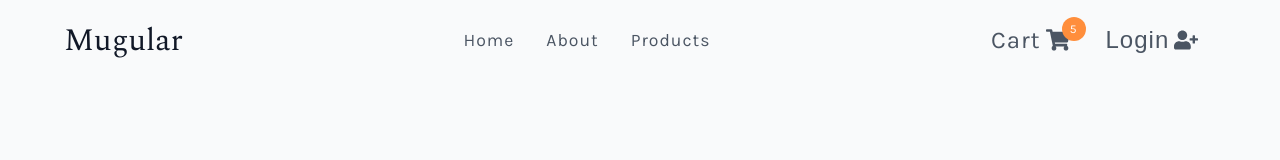
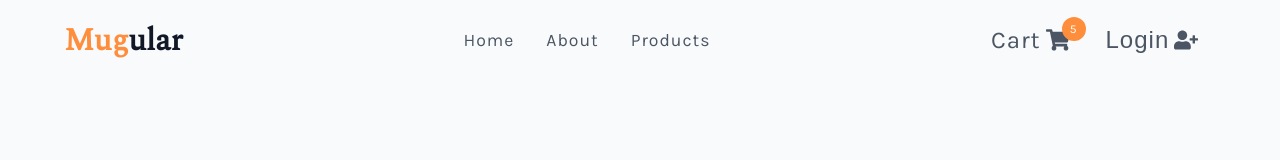
Before and after one commit to Joelzor/mugular, a React (Vite) app: page / in a window 1280 px wide. Shown: the top 160 px of the page. Built offline with nearby package versions, Linux system fonts and the light colour scheme; no server answers.

Commit message:
new temp logo

```diff
--- a/src/components/Navbar.tsx
+++ b/src/components/Navbar.tsx
@@ -14,7 +14,9 @@ const Navbar = () => {
     <Wrapper>
       <div className="nav-center">
         <div className="nav-header">
-          <h3>Mugular</h3>
+          <h3>
+            <span className="logo-span">Mug</span>ular
+          </h3>
           <button
             className="nav-toggle"
             onClick={() => dispatch(openSidebar())}
@@ -52,6 +54,10 @@ const Wrapper = styled.nav`
   align-items: center;
   justify-content: center;
 
+  .logo-span {
+    color: var(--primary-500);
+  }
+
   .nav-center {
     width: 90vw;
     margin: 0 auto;
@@ -67,6 +73,7 @@ const Wrapper = styled.nav`
     }
     h3 {
       margin-top: 24px;
+      font-weight: 600;
     }
   }
   .nav-toggle {
```
